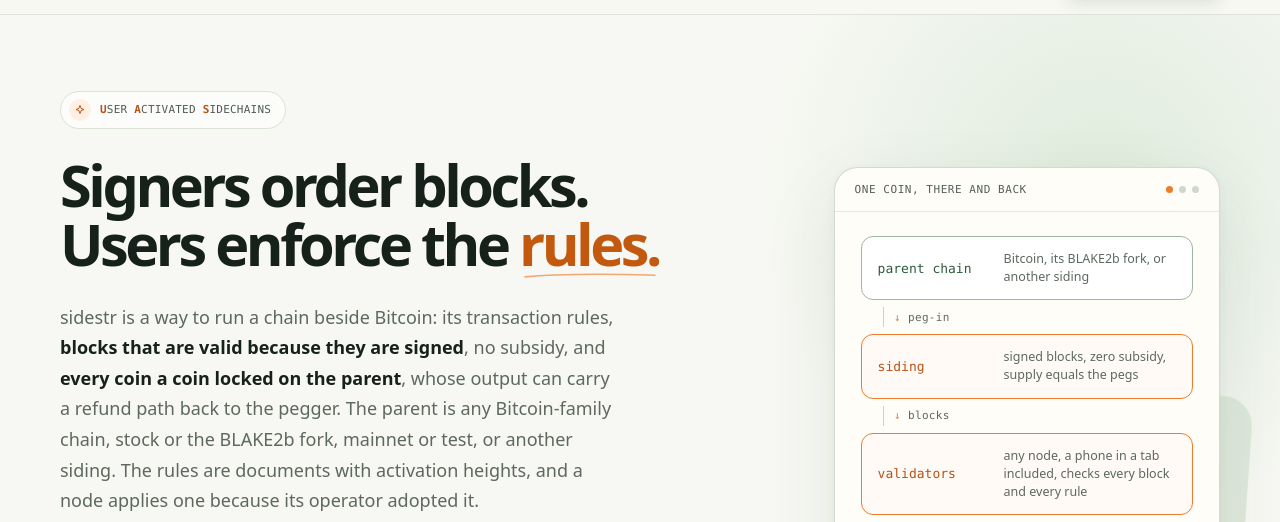
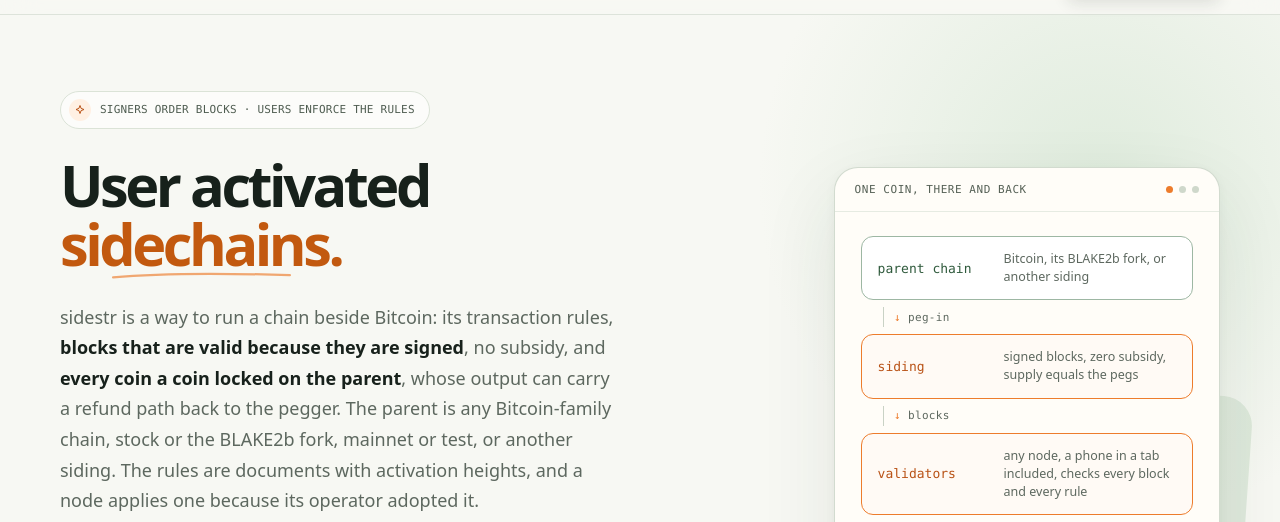
Before and after one commit to sidestr/sidestr.github.io, a plain HTML site: page index.html in a window 1280 px wide. Shown: the part 62-584 px from the top of the page. Drawn offline with Linux system fonts and the light colour scheme.

Commit message:
Landing headline: User activated sidechains, slogan as the label, matching the card

```diff
--- a/index.html
+++ b/index.html
@@ -270,11 +270,11 @@
         <div>
           <div class="eyebrow">
             <span class="eyebrow-icon"><svg viewBox="0 0 24 24" fill="none" stroke="currentColor" stroke-width="2" aria-hidden="true"><path d="m12 3 2.2 5.8L20 11l-5.8 2.2L12 19l-2.2-5.8L4 11l5.8-2.2L12 3Z"/></svg></span>
-            <span><b>U</b>ser <b>A</b>ctivated <b>S</b>idechains</span>
+            <span>Signers order blocks · Users enforce the rules</span>
           </div>
           <h1>
-            <span class="line">Signers order blocks.</span>
-            <span class="line">Users enforce the <span class="headline-accent">rules.</span></span>
+            <span class="line">User activated</span>
+            <span class="line"><span class="headline-accent">sidechains.</span></span>
           </h1>
           <p class="hero-copy">sidestr is a way to run a chain beside Bitcoin: its transaction rules, <strong>blocks that are valid because they are signed</strong>, no subsidy, and <strong>every coin a coin locked on the parent</strong>, whose output can carry a refund path back to the pegger. The parent is any Bitcoin-family chain, stock or the BLAKE2b fork, mainnet or test, or another siding. The rules are documents with activation heights, and a node applies one because its operator adopted it.</p>
           <div class="hero-ctas">
```
